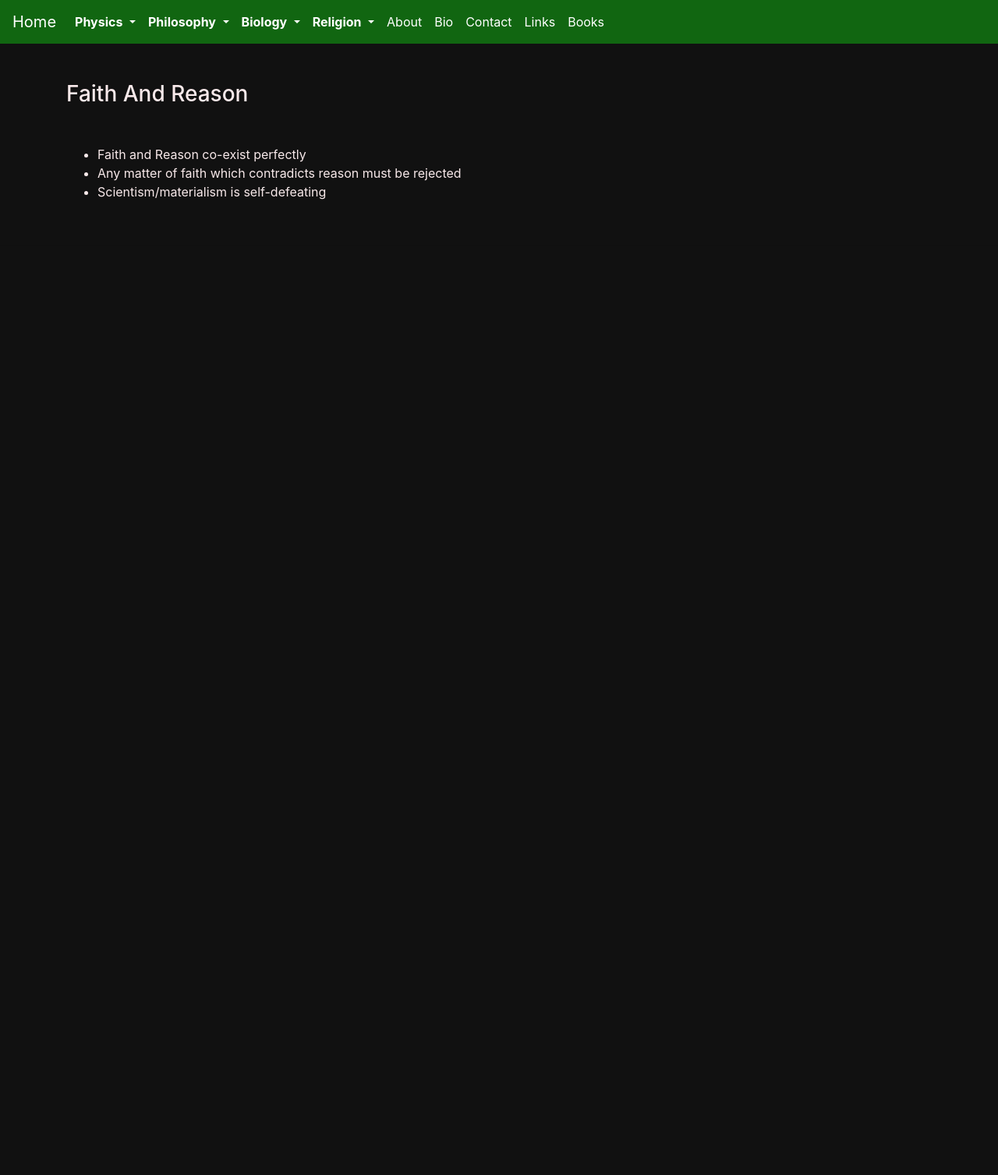
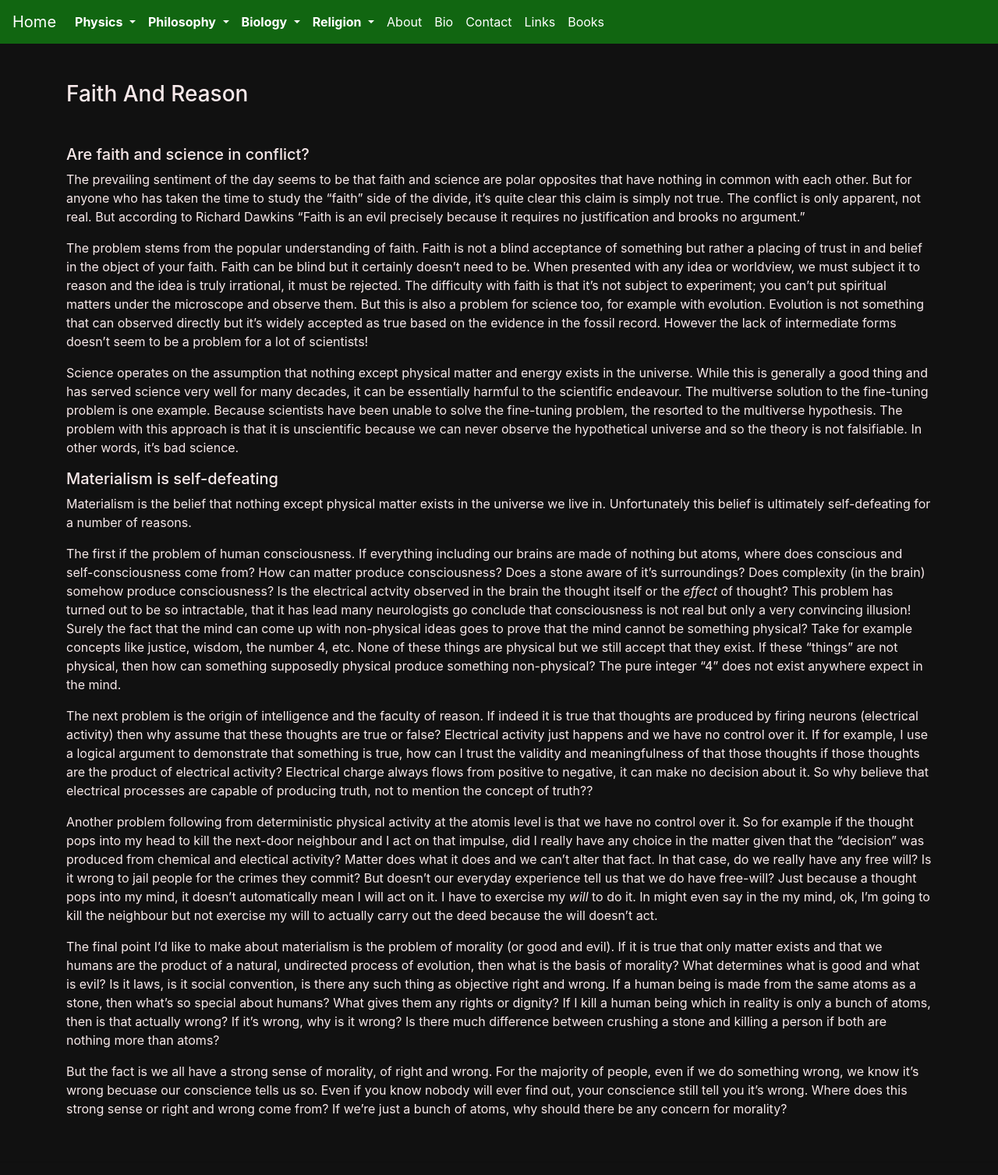
Before and after one commit to nekelly/nekelly.github.io, a Jekyll site: the page built from pages/faith_and_reason.md, in a window 1280 px wide. Shown: the whole page at 78% size. Built offline with Jekyll 4.4.1, drawn with Linux system fonts in a browser that asks for light colours; our own code applies the rules of GitHub Pages for plain Markdown files; before the commit the page ends 900 px from its top, so only the background shows below that.

Commit message:
Faith and reason update

```diff
--- a/css/style.css
+++ b/css/style.css
@@ -14,7 +14,7 @@ body {
 	background-color: #111;
 }
 
-p, h1, h2, h3, h4, h5, li, hr {
+p, h1, h2, h3, h4, h5, h6, li, hr {
 	color: #f8e9ea;
 }
 
--- a/pages/faith_and_reason.md
+++ b/pages/faith_and_reason.md
@@ -5,6 +5,56 @@ layout: default
 ### Faith And Reason
 &nbsp;
 
-- Faith and Reason co-exist perfectly
-- Any matter of faith which contradicts reason must be rejected
-- Scientism/materialism is self-defeating
+##### Are faith and science in conflict?
+
+The prevailing sentiment of the day seems to be that faith and science are polar opposites that have nothing in common with each other.
+But for anyone who has taken the time to study the "faith" side of the divide, it's quite clear this claim is simply not true. The conflict
+is only apparent, not real. But according to Richard Dawkins "Faith is an evil precisely because it requires no justification and brooks no argument."
+
+The problem stems from the popular understanding of faith. Faith is not a blind acceptance of something but rather a placing of trust in and belief in
+the object of your faith. Faith can be blind but it certainly doesn't need to be. When presented with any idea or worldview, we must subject it to reason
+and the idea is truly irrational, it must be rejected. The difficulty with faith is that it's not subject to experiment; you can't put spiritual matters
+under the microscope and observe them. But this is also a problem for science too, for example with evolution. Evolution is not something that can observed
+directly but it's widely accepted as true based on the evidence in the fossil record. However the lack of intermediate forms doesn't seem to be a problem
+for a lot of scientists!
+
+Science operates on the assumption that nothing except physical matter and energy exists in the universe. While this is generally a good thing and has served
+science very well for many decades, it can be essentially harmful to the scientific endeavour. The multiverse solution to the fine-tuning problem is one example.
+Because scientists have been unable to solve the fine-tuning problem, the resorted to the multiverse hypothesis. The problem with this approach is that it is
+unscientific because we can never observe the hypothetical universe and so the theory is not falsifiable. In other words, it's bad science.
+
+##### Materialism is self-defeating
+
+Materialism is the belief that nothing except physical matter exists in the universe we live in. Unfortunately this belief is ultimately self-defeating
+for a number of reasons.
+
+The first if the problem of human consciousness. If everything including our brains are made of nothing but atoms, where does conscious and self-consciousness
+come from? How can matter produce consciousness? Does a stone aware of it's surroundings? Does complexity (in the brain) somehow produce consciousness? Is the
+electrical actvity observed in the brain the thought itself or the <i>effect</i> of thought? This problem has turned out to be so intractable, that it has
+lead many neurologists go conclude that consciousness is not real but only a very convincing illusion! Surely the fact that the mind can come up with
+non-physical ideas goes to prove that the mind cannot be something physical? Take for example concepts like justice, wisdom, the number 4, etc. None of these
+things are physical but we still accept that they exist. If these "things" are not physical, then how can something supposedly physical produce something
+non-physical? The pure integer "4" does not exist anywhere expect in the mind.
+
+The next problem is the origin of intelligence and the faculty of reason. If indeed it is true that thoughts are produced by firing neurons (electrical activity)
+then why assume that these thoughts are true or false? Electrical activity just happens and we have no control over it. If for example, I use a logical argument
+to demonstrate that something is true, how can I trust the validity and meaningfulness of that those thoughts if those thoughts are the product of electrical
+activity? Electrical charge always flows from positive to negative, it can make no decision about it. So why believe that electrical processes are capable of
+producing truth, not to mention the concept of truth??
+
+Another problem following from deterministic physical activity at the atomis level is that we have no control over it. So for example if the thought pops into
+my head to kill the next-door neighbour and I act on that impulse, did I really have any choice in the matter given that the "decision" was produced from
+chemical and electical activity? Matter does what it does and we can't alter that fact. In that case, do we really have any free will? Is it wrong to jail people
+for the crimes they commit? But doesn't our everyday experience tell us that we do have free-will? Just because a thought pops into my mind, it doesn't
+automatically mean I will act on it. I have to exercise my *will* to do it. In might even say in the my mind, ok, I'm going to kill the neighbour but not
+exercise my will to actually carry out the deed because the will doesn't act.
+
+The final point I'd like to make about materialism is the problem of morality (or good and evil). If it is true that only matter exists and that we humans
+are the product of a natural, undirected process of evolution, then what is the basis of morality? What determines what is good and what is evil? Is it laws,
+is it social convention, is there any such thing as objective right and wrong. If a human being is made from the same atoms as a stone, then what's so special
+about humans? What gives them any rights or dignity? If I kill a human being which in reality is only a bunch of atoms, then is that actually wrong? If it's
+wrong, why is it wrong? Is there much difference between crushing a stone and killing a person if both are nothing more than atoms?
+
+But the fact is we all have a strong sense of morality, of right and wrong. For the majority of people, even if we do something wrong, we know it's wrong
+becuase our conscience tells us so. Even if you know nobody will ever find out, your conscience still tell you it's wrong. Where does this strong
+sense or right and wrong come from? If we're just a bunch of atoms, why should there be any concern for morality?
```
